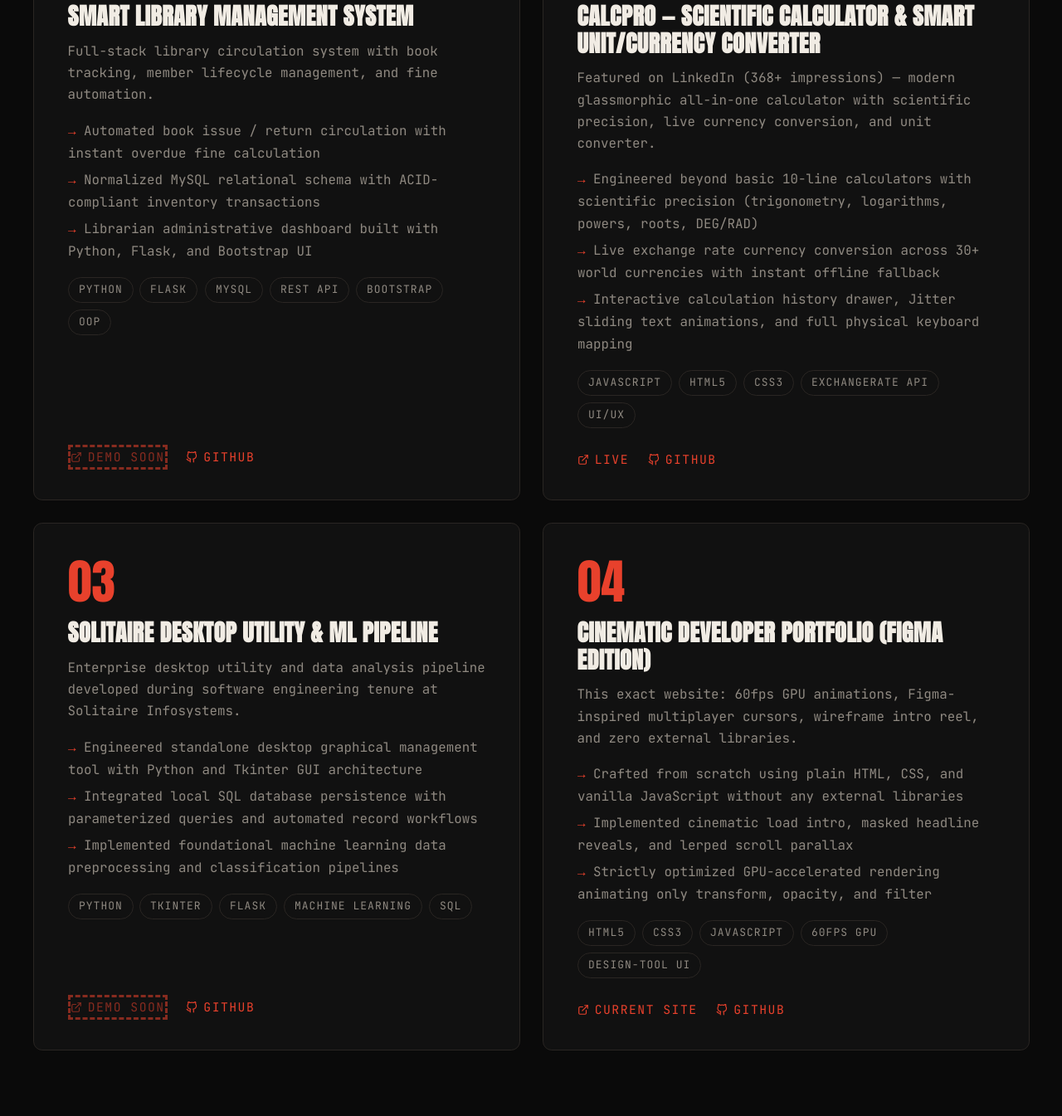
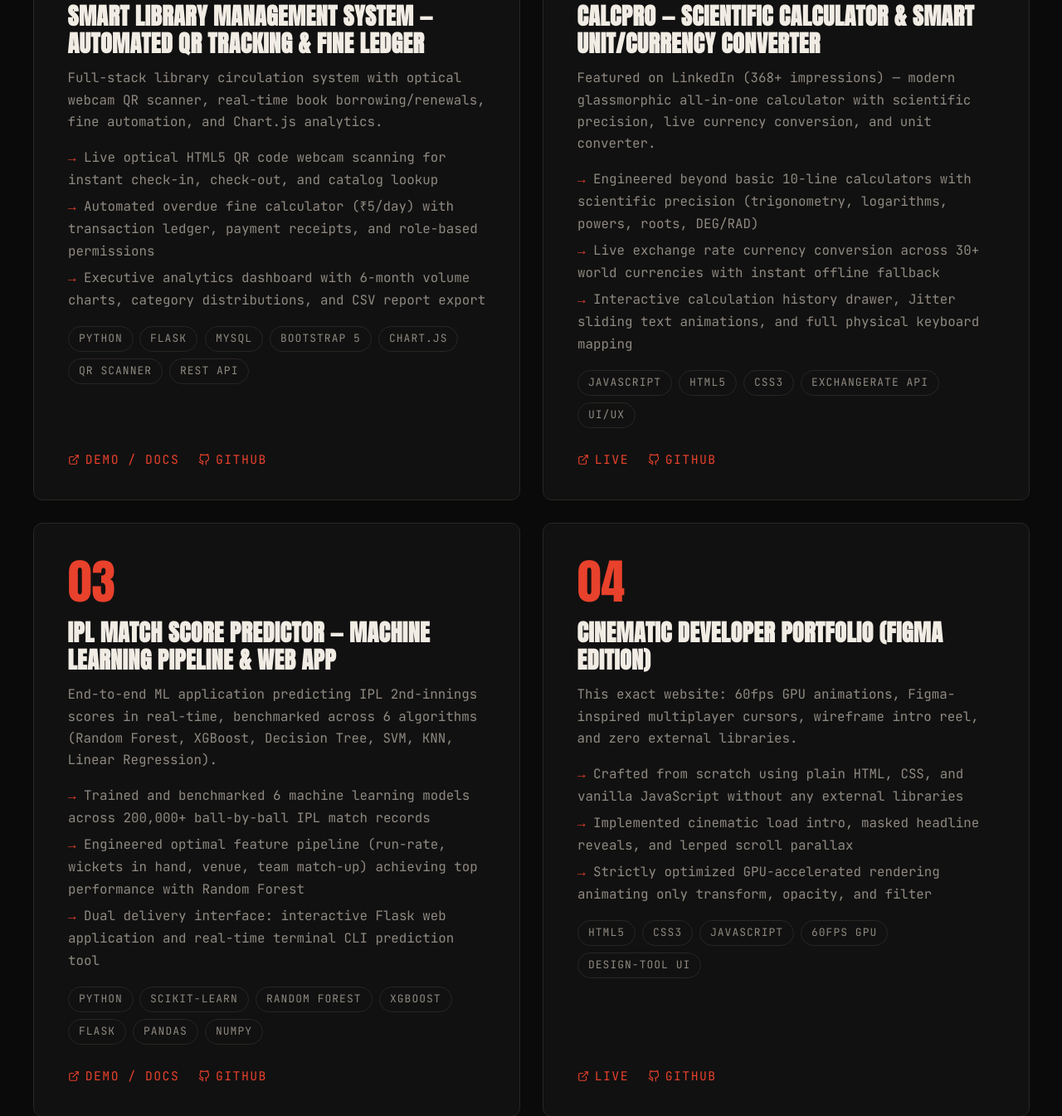
Before and after one commit to paramvirsingh08/portfolio, a plain HTML site: page index.html in a window 1280 px wide. Shown: the part 1270-2615 px from the top of the page at 83% size. Drawn offline with Linux system fonts and the light colour scheme; animation ran at ten frames a second.

Commit message:
feat: link all live projects and public repositories to paramvirsingh08

```diff
--- a/index.html
+++ b/index.html
@@ -10,7 +10,7 @@
 
   <!-- Open Graph / LinkedIn Sharing Meta -->
   <meta property="og:type" content="website">
-  <meta property="og:url" content="https://github-param-83-vir.github.io/portfolio/">
+  <meta property="og:url" content="https://paramvirsingh08.github.io/portfolio/">
   <meta property="og:title" content="Paramvir Singh — Software &amp; Web Developer">
   <meta property="og:description" content="Interactive developer portfolio featuring 60fps design-tool animations, Python &amp; Web projects, and technical experience.">
   <meta property="og:image" content="assets/photo.png">
@@ -232,10 +232,10 @@
             <svg width="16" height="16" viewBox="0 0 24 24" fill="none" stroke="currentColor" stroke-width="2" stroke-linecap="round" stroke-linejoin="round"><path d="M16 8a6 6 0 016 6v7h-4v-7a2 2 0 00-4 0v7h-4v-7a6 6 0 016-6z"/><rect x="2" y="9" width="4" height="12"/><circle cx="4" cy="4" r="2"/></svg>
             <span>LinkedIn</span>
           </a>
-          <a href="https://github.com/github-param-83-vir" target="_blank" rel="noopener" class="footer-btn" aria-label="GitHub profile">
+          <a href="https://github.com/paramvirsingh08" target="_blank" rel="noopener" class="footer-btn" aria-label="GitHub profile">
             <span class="btn-bg"></span>
             <svg width="16" height="16" viewBox="0 0 24 24" fill="none" stroke="currentColor" stroke-width="2" stroke-linecap="round" stroke-linejoin="round"><path d="M9 19c-5 1.5-5-2.5-7-3m14 6v-3.87a3.37 3.37 0 00-.94-2.61c3.14-.35 6.44-1.54 6.44-7A5.44 5.44 0 0020 4.77 5.07 5.07 0 0019.91 1S18.73.65 16 2.48a13.38 13.38 0 00-7 0C6.27.65 5.09 1 5.09 1A5.07 5.07 0 005 4.77a5.44 5.44 0 00-1.5 3.78c0 5.42 3.3 6.61 6.44 7A3.37 3.37 0 009 18.13V22"/></svg>
-            <span>GitHub (github-param-83-vir)</span>
+            <span>GitHub (paramvirsingh08)</span>
           </a>
         </div>
         <p class="footer-copy">&copy; 2026 Paramvir Singh · Software &amp; Web Developer · Bhiwani, Haryana, India</p>
--- a/main.js
+++ b/main.js
@@ -15,16 +15,16 @@
 const PROJECTS = [
   {
     id: '01',
-    title: 'Smart Library Management System',
-    description: 'Full-stack library circulation system with book tracking, member lifecycle management, and fine automation.',
+    title: 'Smart Library Management System — Automated QR Tracking & Fine Ledger',
+    description: 'Full-stack library circulation system with optical webcam QR scanner, real-time book borrowing/renewals, fine automation, and Chart.js analytics.',
     outcomes: [
-      'Automated book issue / return circulation with instant overdue fine calculation',
-      'Normalized MySQL relational schema with ACID-compliant inventory transactions',
-      'Librarian administrative dashboard built with Python, Flask, and Bootstrap UI'
+      'Live optical HTML5 QR code webcam scanning for instant check-in, check-out, and catalog lookup',
+      'Automated overdue fine calculator (₹5/day) with transaction ledger, payment receipts, and role-based permissions',
+      'Executive analytics dashboard with 6-month volume charts, category distributions, and CSV report export'
     ],
-    tech: ['Python', 'Flask', 'MySQL', 'REST API', 'Bootstrap', 'OOP'],
+    tech: ['Python', 'Flask', 'MySQL', 'Bootstrap 5', 'Chart.js', 'QR Scanner', 'REST API'],
     live: '#',
-    github: 'https://github.com/github-param-83-vir'
+    github: 'https://github.com/paramvirsingh08/smart-library-management-system'
   },
   {
     id: '02',
@@ -41,16 +41,16 @@ const PROJECTS = [
   },
   {
     id: '03',
-    title: 'Solitaire Desktop Utility & ML Pipeline',
-    description: 'Enterprise desktop utility and data analysis pipeline developed during software engineering tenure at Solitaire Infosystems.',
+    title: 'IPL Match Score Predictor — Machine Learning Pipeline & Web App',
+    description: 'End-to-end ML application predicting IPL 2nd-innings scores in real-time, benchmarked across 6 algorithms (Random Forest, XGBoost, Decision Tree, SVM, KNN, Linear Regression).',
     outcomes: [
-      'Engineered standalone desktop graphical management tool with Python and Tkinter GUI architecture',
-      'Integrated local SQL database persistence with parameterized queries and automated record workflows',
-      'Implemented foundational machine learning data preprocessing and classification pipelines'
+      'Trained and benchmarked 6 machine learning models across 200,000+ ball-by-ball IPL match records',
+      'Engineered optimal feature pipeline (run-rate, wickets in hand, venue, team match-up) achieving top performance with Random Forest',
+      'Dual delivery interface: interactive Flask web application and real-time terminal CLI prediction tool'
     ],
-    tech: ['Python', 'Tkinter', 'Flask', 'Machine Learning', 'SQL'],
+    tech: ['Python', 'Scikit-Learn', 'Random Forest', 'XGBoost', 'Flask', 'Pandas', 'NumPy'],
     live: '#',
-    github: 'https://github.com/github-param-83-vir'
+    github: 'https://github.com/paramvirsingh08/ipl-score-predictor'
   },
   {
     id: '04',
@@ -62,8 +62,8 @@ const PROJECTS = [
       'Strictly optimized GPU-accelerated rendering animating only transform, opacity, and filter'
     ],
     tech: ['HTML5', 'CSS3', 'JavaScript', '60fps GPU', 'Design-Tool UI'],
-    live: '#',
-    github: 'https://github.com/github-param-83-vir'
+    live: 'https://paramvirsingh08.github.io/portfolio/',
+    github: 'https://github.com/paramvirsingh08/portfolio'
   }
 ];
 
@@ -147,28 +147,14 @@ function renderProjects() {
 
   grid.innerHTML = PROJECTS.map(p => {
     const isLiveActive = p.live && p.live !== '#';
-    const isSelf = p.id === '04';
 
-    let liveBtn = '';
-    if (isLiveActive) {
-      liveBtn = `
-        <a href="${p.live}" class="project-link" target="_blank" rel="noopener" aria-label="View ${p.title} live in new tab">
+    const liveBtn = isLiveActive
+      ? `<a href="${p.live}" class="project-link" target="_blank" rel="noopener" aria-label="View ${p.title} live in new tab">
           ${ICON_EXTERNAL} Live
-        </a>
-      `;
-    } else if (isSelf) {
-      liveBtn = `
-        <a href="#hero" class="project-link" aria-label="Current Portfolio site">
-          ${ICON_EXTERNAL} Current Site
-        </a>
-      `;
-    } else {
-      liveBtn = `
-        <span class="project-link project-link-disabled" title="Live deployment coming soon" style="opacity:0.55; cursor:default; border-style:dashed;">
-          ${ICON_EXTERNAL} Demo Soon
-        </span>
-      `;
-    }
+        </a>`
+      : `<a href="${p.github}#readme" class="project-link" target="_blank" rel="noopener" aria-label="View ${p.title} documentation and guide">
+          ${ICON_EXTERNAL} Demo / Docs
+        </a>`;
 
     return `
       <article class="project-card reveal" data-selection="Project Card ${p.id}">
```
